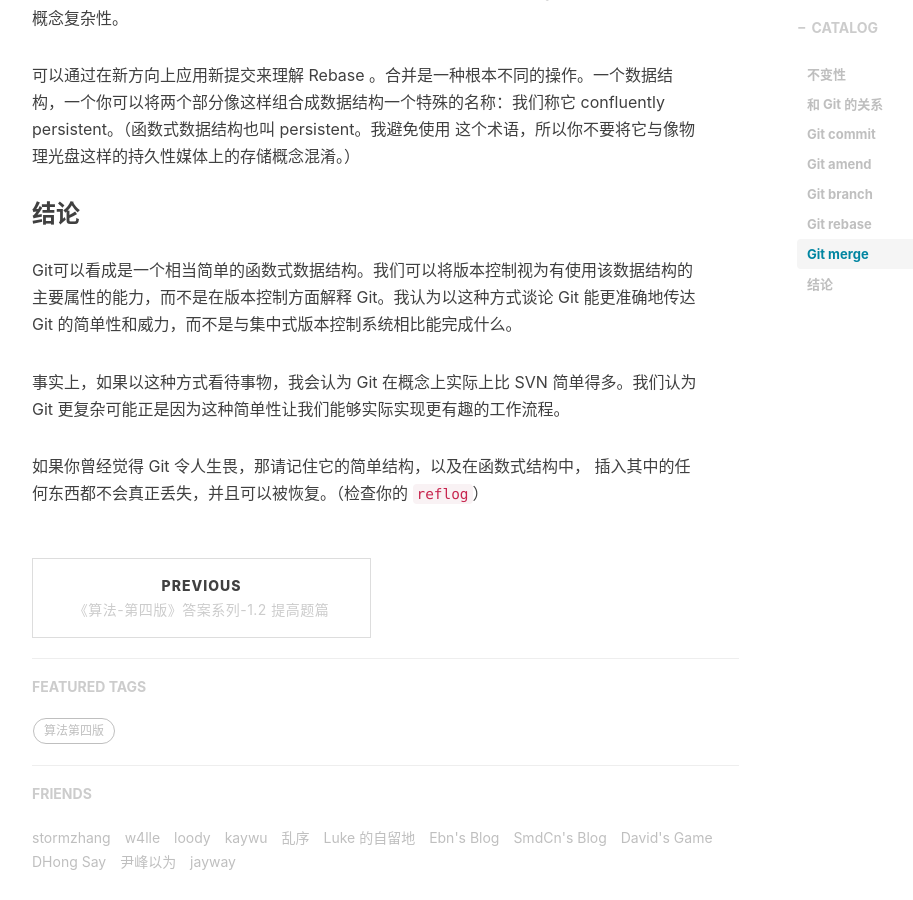
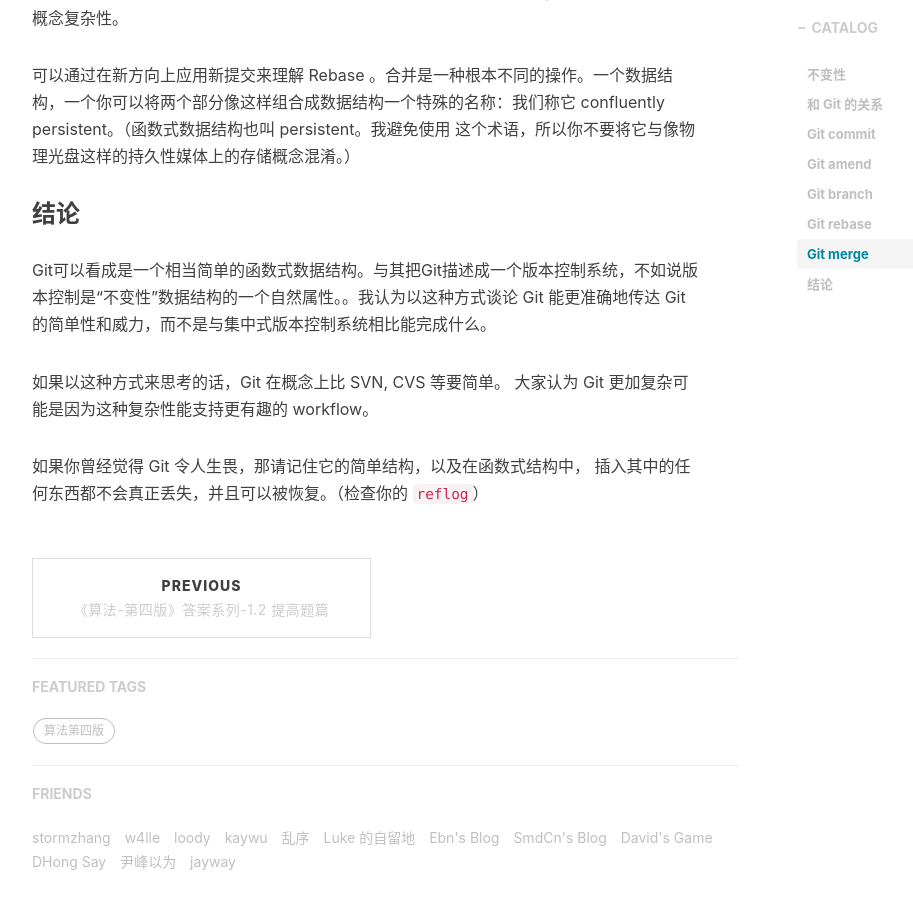
Before and after one commit to solidSpoon/solidSpoon.github.io.old, a Jekyll site: the page built from _posts/2018-9-1-git-translation-1.md, in a window 1280 px wide and 900 px high, scrolled down 6656 px. Shown: the whole window, without its empty margins (233-1146 px from the left). Built offline with Jekyll 4.4.1, drawn with Linux system fonts in a browser that asks for light colours; nearby versions of some CDN libraries; comment, search, counter and statistics services are not loaded.

Commit message:
minor reversion

```diff
--- a/_includes/posts/2018-9-1-git-translation-1/zh.md
+++ b/_includes/posts/2018-9-1-git-translation-1/zh.md
@@ -222,9 +222,9 @@ master -> | E |
 这个术语，所以你不要将它与像物理光盘这样的持久性媒体上的存储概念混淆。）
 
 ### 结论
-Git可以看成是一个相当简单的函数式数据结构。我们可以将版本控制视为有使用该数据结构的主要属性的能力，而不是在版本控制方面解释 Git。我认为以这种方式谈论 Git 能更准确地传达 Git 的简单性和威力，而不是与集中式版本控制系统相比能完成什么。
+Git可以看成是一个相当简单的函数式数据结构。与其把Git描述成一个版本控制系统，不如说版本控制是“不变性”数据结构的一个自然属性。。我认为以这种方式谈论 Git 能更准确地传达 Git 的简单性和威力，而不是与集中式版本控制系统相比能完成什么。
 
-事实上，如果以这种方式看待事物，我会认为 Git 在概念上实际上比 SVN 简单得多。我们认为 Git 更复杂可能正是因为这种简单性让我们能够实际实现更有趣的工作流程。
+如果以这种方式来思考的话，Git 在概念上比 SVN, CVS 等要简单。 大家认为 Git 更加复杂可能是因为这种复杂性能支持更有趣的 workflow。
 
 如果你曾经觉得 Git 令人生畏，那请记住它的简单结构，以及在函数式结构中，
 插入其中的任何东西都不会真正丢失，并且可以被恢复。（检查你的 `reflog`）
```
Also changed, not shown: _posts/2017-07-12-upgrading-eleme-to-pwa.md (renamed from _posts/2017-07-12-upgrading-eleme-to-pwa.markdown).
